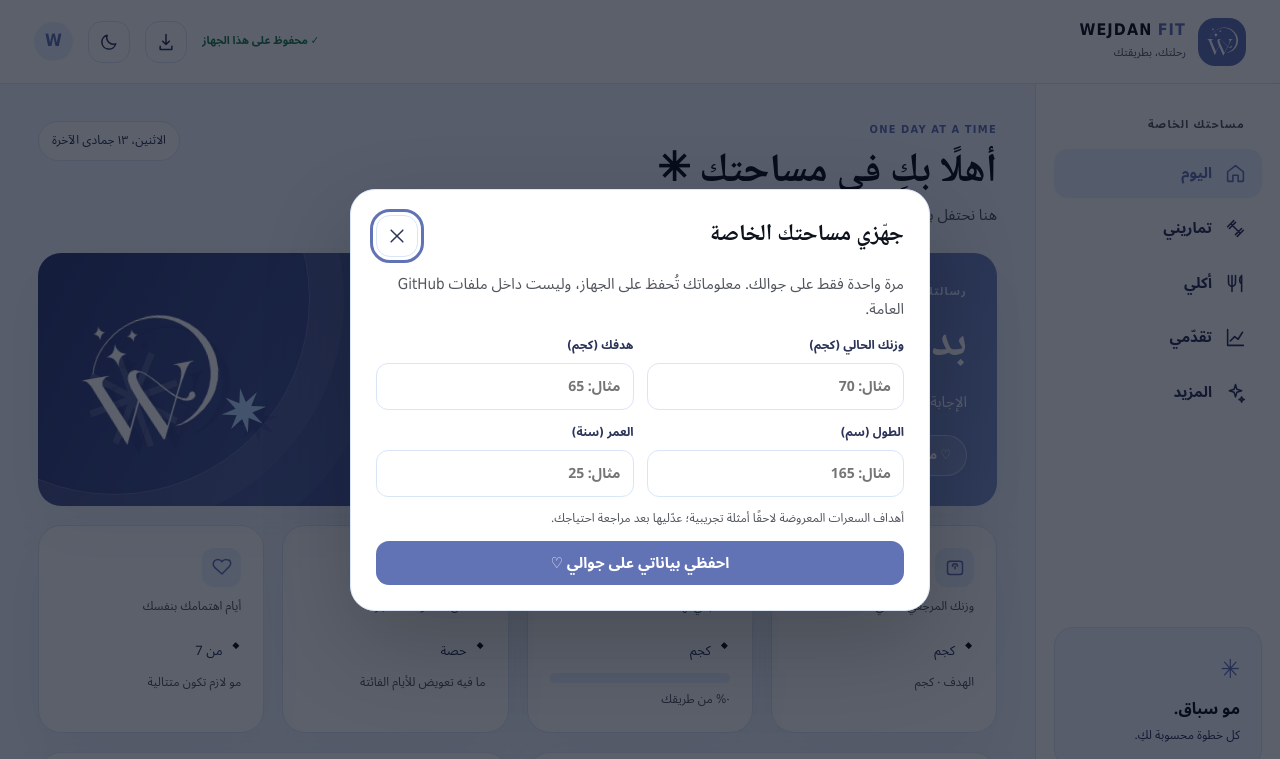
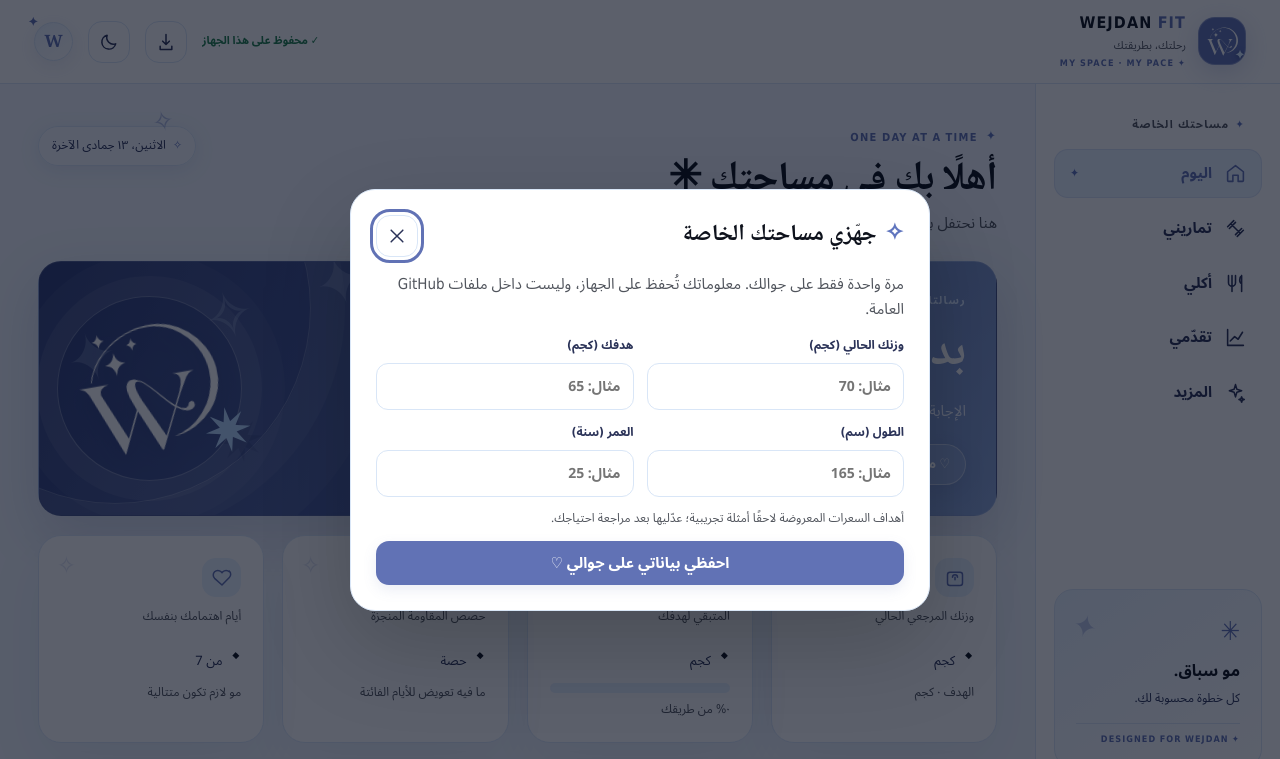
Before and after one commit to wejdan0404/wejdan-fit, a plain HTML site: page index.html in a window 1280 px wide. Shown: the top 759 px of the page. Drawn offline with Linux system fonts and the light colour scheme.

Commit message:
style: weave Wejdan identity throughout the app shell

```diff
--- a/index.html
+++ b/index.html
@@ -12,6 +12,7 @@
   <link rel="apple-touch-icon" href="assets/apple-touch-icon.png" />
   <link rel="icon" href="assets/icon.svg" type="image/svg+xml" />
   <link rel="stylesheet" href="styles.css" />
+  <link rel="stylesheet" href="wejdan-brand.css" />
   <title>WEJDAN FIT — رحلتك، بطريقتك</title>
 </head>
 <body>
@@ -21,7 +22,7 @@
       <div class="topbar-inner">
         <div class="brand" aria-label="WEJDAN FIT">
           <div class="brand-symbol" aria-hidden="true"><img src="assets/wejdan-w-reversed.svg" alt="" class="brand-logo-svg" loading="eager"><span class="brand-logo-fallback">W</span></div>
-          <div><strong>WEJDAN <em>FIT</em></strong><small>رحلتك، بطريقتك</small></div>
+          <div><strong>WEJDAN <em>FIT</em></strong><small>رحلتك، بطريقتك</small><span class="brand-edition" aria-hidden="true">✦ MY SPACE · MY PACE</span></div>
         </div>
         <div class="header-actions">
           <div id="saveIndicator" class="save-indicator" role="status" aria-live="polite" title="سجلاتك تُحفظ على جهازك فقط">● الحفظ المحلي جاهز</div>
@@ -29,7 +30,7 @@
           <button id="themeSwitch" class="icon-button" type="button" aria-label="تبديل الوضع الليلي والنهاري" title="الوضع الليلي/النهاري">
             <svg viewBox="0 0 24 24" aria-hidden="true"><path d="M20 14.2A8 8 0 0 1 9.8 4 8.4 8.4 0 1 0 20 14.2Z"/></svg>
           </button>
-          <div class="header-avatar" aria-hidden="true">W</div>
+          <div class="header-avatar" aria-hidden="true"><span>W</span><i>✦</i></div>
         </div>
       </div>
     </header>
@@ -37,7 +38,7 @@
       <aside class="sidebar" aria-label="التنقل الرئيسي">
         <div class="side-overline">مساحتك الخاصة</div>
         <nav id="sideNav"></nav>
-        <div class="sidebar-bottom"><div class="mini-bloom">✳</div><strong>مو سباق.</strong><span>كل خطوة محسوبة لكِ.</span></div>
+        <div class="sidebar-bottom"><div class="mini-bloom">✳</div><strong>مو سباق.</strong><span>كل خطوة محسوبة لكِ.</span><small class="sidebar-signature">✦ DESIGNED FOR WEJDAN</small></div>
       </aside>
       <main id="app" class="main-content" tabindex="-1"></main>
     </div>
```
